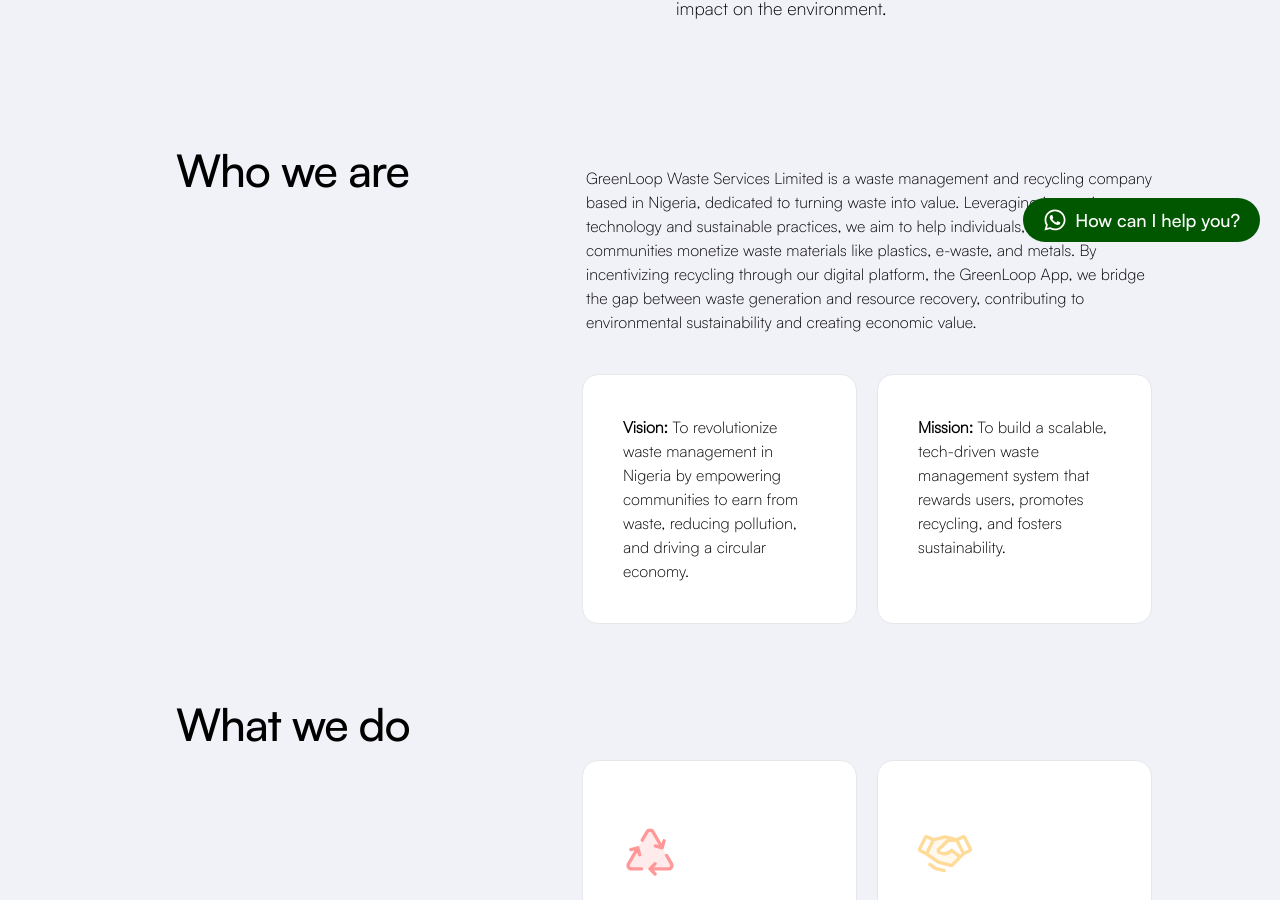
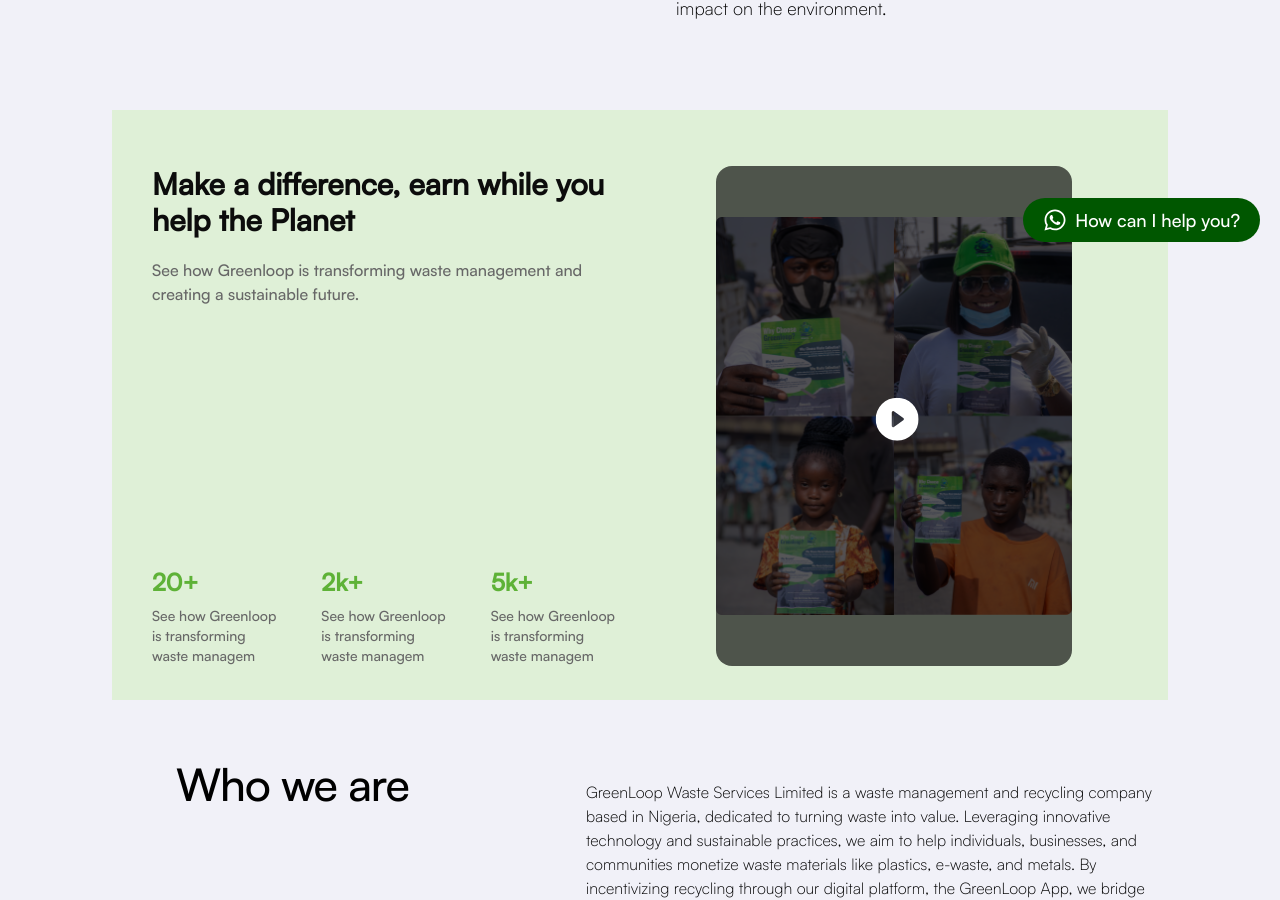
Before and after one commit to AdamJamiu/Green-loop, a Next.js app: page /about in a window 1280 px wide. Shown: the part 538-1438 px from the top of the page. Built offline with nearby package versions, Linux system fonts and the light colour scheme.

Commit message:
feat: campaign section in the about us

```diff
--- a/next.config.ts
+++ b/next.config.ts
@@ -2,6 +2,11 @@
 
 const nextConfig: NextConfig = {
   /* config options here */
+  experimental: {
+    turbo: {
+      // ...
+    },
+  },
   images: {
     unoptimized: true,
     dangerouslyAllowSVG: true,
--- a/src/app/about/page.tsx
+++ b/src/app/about/page.tsx
@@ -12,6 +12,7 @@
 import Team from "../components/Team";
 import StickyFaq from "../components/StickyFaq";
 import LocationMap from "../components/LocationMap";
+import MakeDifferenceSection from "../components/MakeDifferenceSection";
 
 const Page = () => {
   return (
@@ -43,6 +44,9 @@
             </p>
           </div>
         </div>
+
+        {/* Make a ifference section */}
+        <MakeDifferenceSection />
 
         <div id="mission" className="custom-scroll">
           <div
--- /dev/null
+++ b/src/app/components/MakeDifferenceSection.tsx
@@ -0,0 +1,88 @@
+"use client";
+
+import { motion } from "framer-motion";
+import Counter from "./global/Counter";
+import { useState } from "react";
+import VideoPlayer from "./global/VideoPlayer";
+import { BsPlayCircleFill } from "react-icons/bs";
+import Image from "next/image";
+import videoThumbnail from "../../images/thumbnail.png";
+
+const MakeDifferenceSection = () => {
+  const [isVideoPlayerOpen, setIsVideoPlayerOpen] = useState(false);
+
+  // const handleOpenVideoPlayer = useCallback(() => {
+
+  // }, [])
+  return (
+    <motion.div
+      initial={{ y: 30, opacity: 0 }} // Initial state: Slightly below and invisible
+      animate={{ y: 0, opacity: 1 }} // Final state: At its original position and visible
+      transition={{
+        duration: 0.6, // Animation duration
+        ease: "easeOut", // Smooth easing
+      }}
+    >
+      <div className="bg-[#DFF0D7] w-full grid grid-cols-1 lg:grid-cols-2 px-4 md:px-7 lg:px-10 py-14 my-6 xl:gap-10 lg:gap-20 gap-20 relative lg:h-[590px]">
+        <div className="w-full flex flex-col justify-between items-start">
+          <div>
+            <h1 className="font-semibold text-2xl md:text-3xl text-[#0C0C0C]">
+              Make a difference, earn while you help the Planet
+            </h1>
+            <p className="mt-5 text-[#676767]">
+              See how Greenloop is transforming waste management and creating a
+              sustainable future.
+            </p>
+          </div>
+
+          <div className="w-full grid grid-cols-1 sm:grid-cols-2 md:grid-cols-3 gap-5 sm:gap-10 mt-10">
+            <div className="w-full space-y-2">
+              <h2 className="font-semibold text-primary_green text-2xl flex sm:w-full text-left ">
+                <Counter target={20} speed={80} /> +
+              </h2>
+              <p className="text-sm text-[#676767]  text-left w-full">
+                See how Greenloop is transforming waste managem
+              </p>
+            </div>
+            <div className="w-full space-y-2">
+              <h2 className="font-semibold text-primary_green text-2xl flex sm:w-full text-left ">
+                <Counter target={2} speed={80} />
+                k+
+              </h2>
+              <p className="text-sm text-[#676767] text-left w-full">
+                See how Greenloop is transforming waste managem
+              </p>
+            </div>
+            <div className="w-full space-y-2">
+              <h2 className="font-semibold text-primary_green text-2xl flex sm:w-full text-left">
+                <Counter target={5} speed={80} />
+                k+
+              </h2>
+              <p className="text-sm text-[#676767] text-left w-full">
+                See how Greenloop is transforming waste managem
+              </p>
+            </div>
+          </div>
+        </div>
+
+        <div className="relative w-full sm:w-[76%] rounded-xl mx-auto lg:ml-auto">
+          <div className="absolute inset-0 z-10 opacity-65 bg-black rounded-2xl"></div>
+          <button
+            onClick={() => setIsVideoPlayerOpen(true)}
+            className="hover:opacity-55 p-2.5 rounded-full hover:scale-105 ease transition-all duration-500 absolute z-[90] -translate-y-[45%] -translate-x-[45%] top-[50%] left-[50%]"
+          >
+            <BsPlayCircleFill size={43} color="white" />
+          </button>
+          <Image
+            alt="thumbnail"
+            src={videoThumbnail}
+            className="rounded-xl lg:h-[500px] object-contain"
+          />
+        </div>
+      </div>
+      <VideoPlayer open={isVideoPlayerOpen} setOpen={setIsVideoPlayerOpen} />
+    </motion.div>
+  );
+};
+
+export default MakeDifferenceSection;
--- /dev/null
+++ b/src/app/components/global/Counter.tsx
@@ -0,0 +1,30 @@
+import { useState, useEffect } from "react";
+
+type TCounter = {
+  target: number;
+  speed?: number;
+};
+
+const Counter = ({ target, speed = 100 }: TCounter) => {
+  const [count, setCount] = useState(0);
+
+  useEffect(() => {
+    if (target <= 0) return; // Prevent unnecessary execution
+
+    const interval = setInterval(() => {
+      setCount((prev) => {
+        if (prev >= target) {
+          clearInterval(interval);
+          return target;
+        }
+        return prev + 1;
+      });
+    }, speed);
+
+    return () => clearInterval(interval);
+  }, [target]);
+
+  return <span>{count}</span>;
+};
+
+export default Counter;
--- a/src/app/components/global/PageNavbar.tsx
+++ b/src/app/components/global/PageNavbar.tsx
@@ -47,7 +47,7 @@
           alt="Greenloop logo"
           width={110}
           height={120}
-          className="w-[100px] h-[60px] md:w-[130px] md:h-[110px]"
+          className="w-[100px] h-[80px] md:w-[130px] md:h-[110px]"
         />
       </Link>
 
--- /dev/null
+++ b/src/app/components/global/VideoPlayer.tsx
@@ -0,0 +1,68 @@
+"use client";
+
+import { Dispatch, SetStateAction, useEffect, useRef } from "react";
+import { CgClose } from "react-icons/cg";
+
+interface IVideoPlayer {
+  open: boolean;
+  setOpen: Dispatch<SetStateAction<boolean>>;
+}
+
+const VideoPlayer = ({ open, setOpen }: IVideoPlayer) => {
+  const contentRef = useRef<HTMLDivElement>(null);
+
+  const handleClickOutside = (e: { target: any }) => {
+    if (contentRef.current && !contentRef.current.contains(e.target)) {
+      if (open) setOpen(false);
+    }
+  };
+
+  useEffect(() => {
+    document.addEventListener("mousedown", handleClickOutside);
+    return () => {
+      document.removeEventListener("mousedown", handleClickOutside);
+    };
+  }, []);
+
+  if (!open) return;
+  return (
+    <div
+      className={`${
+        open ? "z-[9999] fixed" : "-z-[999] opacity-0 invisible"
+      } p-3 overflow-hidden`}
+    >
+      <div
+        className={`${
+          open ? "bg-black opacity-90" : "opacity-0"
+        } fixed top-0 bottom-0 left-0 right-0 ease duration-300 transition-all z-50`}
+      ></div>
+
+      <div
+        ref={contentRef}
+        className={`${
+          open ? "z-[999999]" : "translate-y-5 -z-[100]"
+        } ease-in-out transition-transform duration-100 overflow-hidden fixed inset-0 top-[50%] left-[50%] rounded-[34px] -translate-y-[50%] -translate-x-[50%] shadow-md w-full max-w-max min-h-max p-6`}
+      >
+        <div className="relative">
+          <button
+            onClick={() => setOpen(false)}
+            className="bg-white p-2 rounded-full absolute top-4 sm:right-3 right-0 z-[999] hover:opacity-75 ease transition-all hover:scale-105"
+          >
+            <CgClose size={30} />
+          </button>
+          <video
+            className="w-[80vw] h-[80vh] object-contain"
+            width="500"
+            height="140"
+            controls
+          >
+            <source src="/video/greenloop.mp4" type="video/mp4" />
+            {/* <source src="movie.ogg" type="video/ogg" /> */}
+          </video>
+        </div>
+      </div>
+    </div>
+  );
+};
+
+export default VideoPlayer;
```
Also changed, not shown: src/images/thumbnail.png (added), 1 other file (tests, documents, lock files or other folders).
